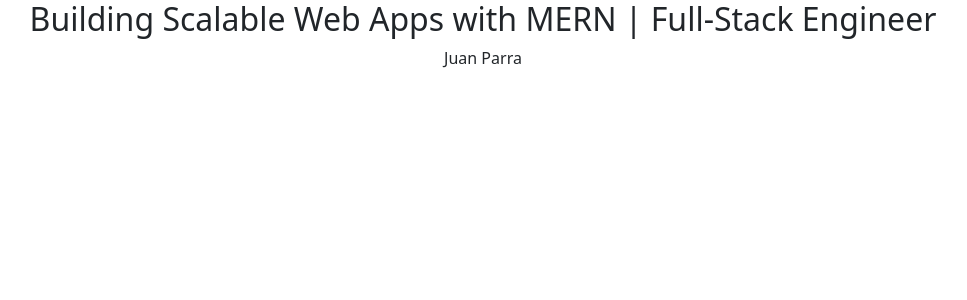
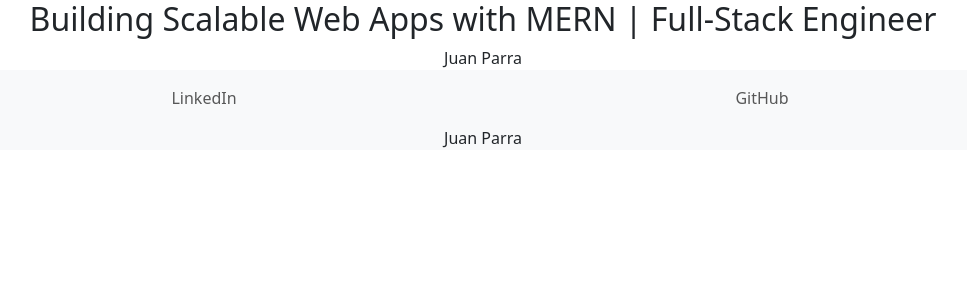
Before and after one commit to Parraj1025/MernPortfolio, a React (Vite) app in the folder ParraJuanPortfolio/: page / in a window 1280 px wide. Shown: the top 300 px of the page, without its empty margins (157-1124 px from the left). Built offline with nearby package versions, Linux system fonts and the light colour scheme.

Commit message:
building basic infrastructure

```diff
--- /dev/null
+++ b/ParraJuanPortfolio/src/components/AboutJuan.jsx
@@ -0,0 +1,13 @@
+import React from "react";
+import { Container, Row, Col } from "react-bootstrap";
+
+function AboutMe () {
+    return(
+        <Container>
+         <Row className="justify-content-center bg-light" > Juan Parra</Row>
+        </Container>
+
+    )
+}
+
+export default AboutMe
--- a/ParraJuanPortfolio/src/App.jsx
+++ b/ParraJuanPortfolio/src/components/Header.jsx
@@ -1,7 +1,7 @@
 import React from "react";
 import { Container, Row, Col } from 'react-bootstrap'
 
-function App() {
+function Header() {
   return (
     <>
     <Container>
@@ -20,4 +20,4 @@ function App() {
   )
 }
 
-export default App
+export default Header
--- /dev/null
+++ b/ParraJuanPortfolio/src/components/NavBar.jsx
@@ -0,0 +1,19 @@
+import React from "react";
+import { Container, Col, Row} from  'react-bootstrap'
+import {Navbar, Nav} from 'react-bootstrap'
+
+
+function Navigation() {
+    return(
+       <Container>
+            <Navbar bg="light" >
+                <Nav className=" w-100 ">
+                    <Col style={{textAlign:"center"}}><Nav.Link href="https://www.linkedin.com/in/juan-parra-01a4a0113/" target="_blank"> LinkedIn</Nav.Link></Col>
+                   <Col style={{textAlign:"center"}}> <Nav.Link href="https://github.com/Parraj1025?tab=repositories" target="_blank">GitHub</Nav.Link></Col>
+                </Nav>
+            </Navbar>
+       </Container>
+    )
+}
+
+export default Navigation
--- a/ParraJuanPortfolio/src/main.jsx
+++ b/ParraJuanPortfolio/src/main.jsx
@@ -1,9 +1,13 @@
 import { createRoot } from 'react-dom/client'
-import App from './App.jsx'
 import './index.css'
+import Header from './components/Header.jsx'
+import Navigation from './components/NavBar.jsx'
+import AboutMe from './components/AboutJuan.jsx'
 
 createRoot(document.getElementById('root')).render(
   <>
-    <App />
+    <Header/>
+    <Navigation/>
+    <AboutMe/>
   </>
 )
```
Also changed, not shown: ParraJuanPortfolio/src/App.css (deleted).
